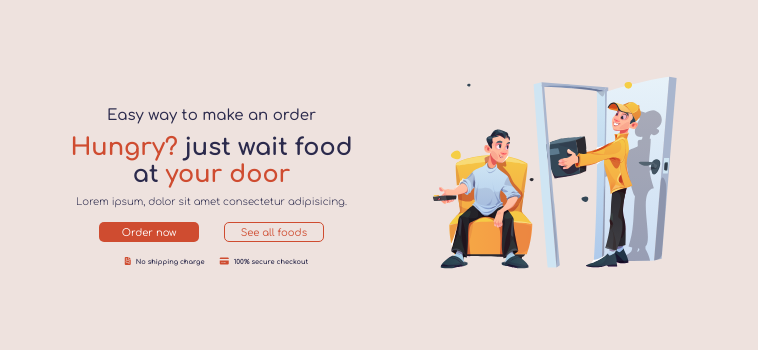
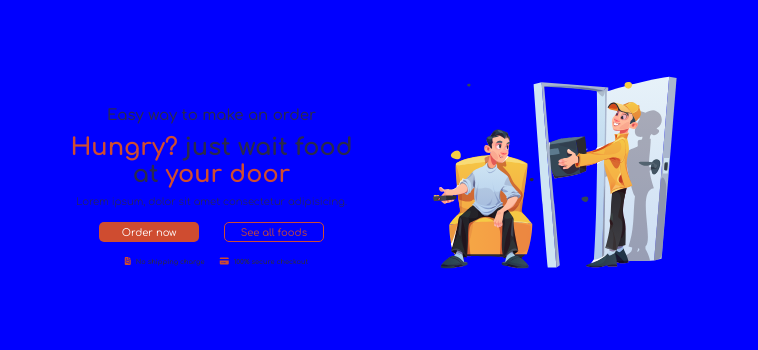
Before and after one commit to coodinggufc/food, a plain HTML site: page index.html in a window 1280 px wide. Shown: the part 51-401 px from the top of the page, without its empty margins (266-1024 px from the left). Drawn offline with Linux system fonts and the light colour scheme.

Commit message:
Changed background color

```diff
--- a/style.css
+++ b/style.css
@@ -8,7 +8,7 @@
     color: #2B2A4C;
 }
 body{
-    background-color: #EEE2DE;
+    background-color: blue;
 }
 
 .container header {
```
